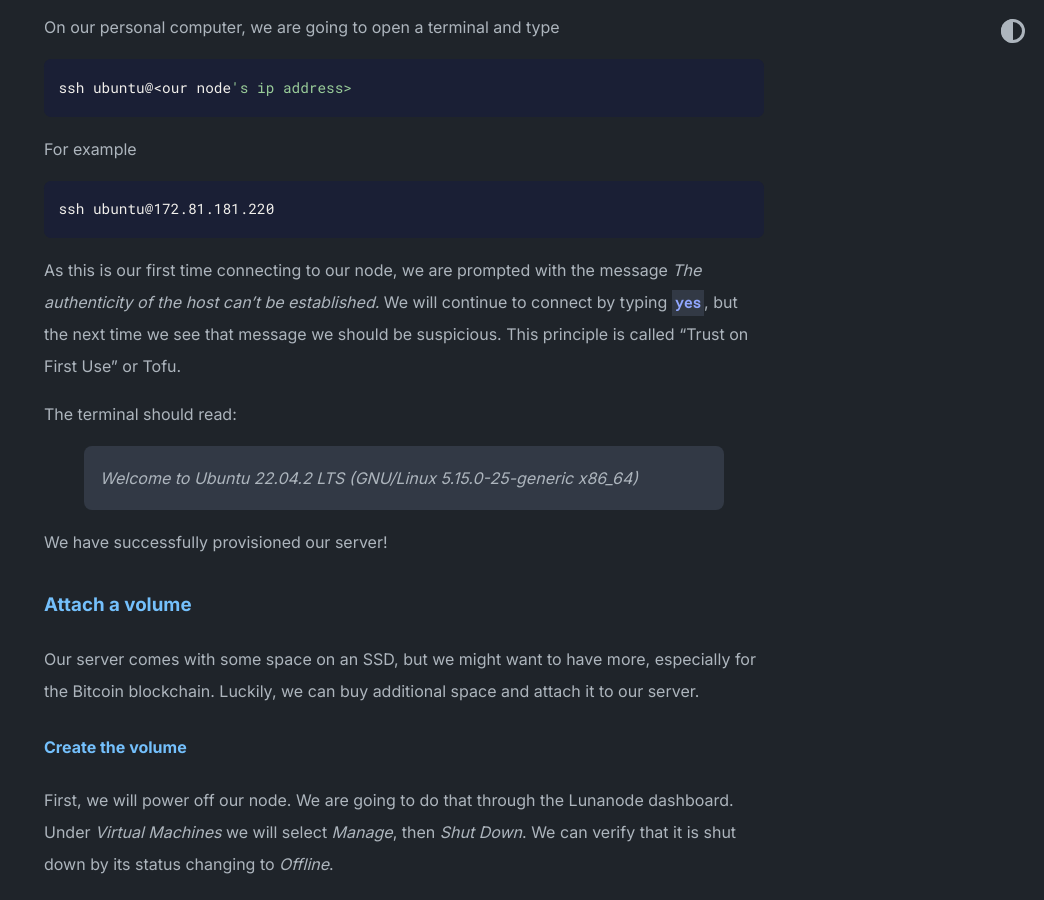
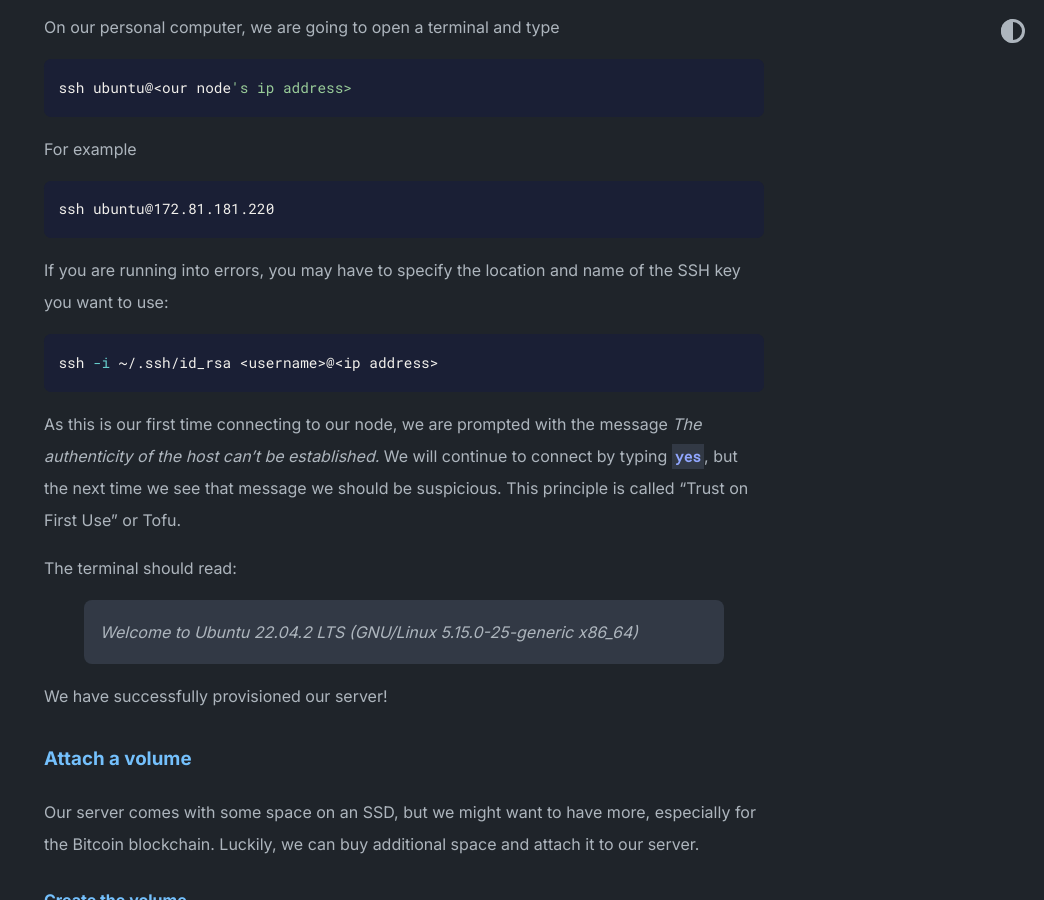
Before and after one commit to VancouverBitdevs/nodeacademy, a Jekyll site: the page built from _posts/2023-05-04-vps.md, in a window 1280 px wide and 900 px high, scrolled down 3211 px. Shown: the whole window, without its empty margins (236-1280 px from the left). Built offline with Jekyll 4.4.1, drawn with Linux system fonts in a browser that asks for light colours; some of the changed text lies outside the part shown.

Commit message:
troubleshooting for ssh on vps

````diff
--- a/_posts/2023-05-04-vps.md
+++ b/_posts/2023-05-04-vps.md
@@ -76,6 +76,12 @@ For example
 
 ```shell
 ssh ubuntu@172.81.181.220
+```
+
+If you are running into errors, you may have to specify the location and name of the SSH key you want to use:
+
+```shell
+ssh -i ~/.ssh/id_rsa <username>@<ip address>
 ```
 
 As this is our first time connecting to our node, we are prompted with the message _The authenticity of the host can't be established._ We will continue to connect by typing `yes`, but the next time we see that message we should be suspicious. This principle is called "Trust on First Use" or Tofu.
````
